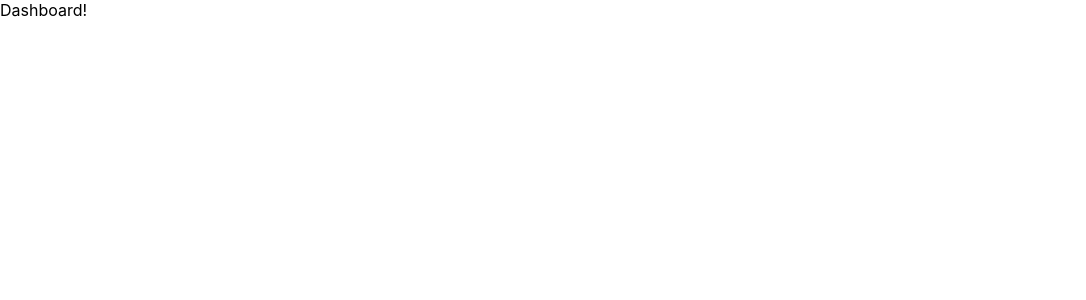
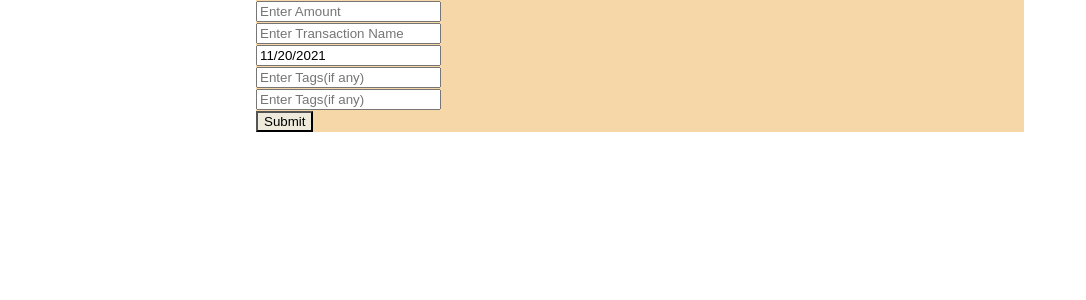
Before and after one commit to ai-is-awesome/react-expense-tracker, a React (Create React App) app: page / in a window 1280 px wide. Shown: the top 300 px of the page, without its empty margins (0-1086 px from the left). Built offline with nearby package versions, Linux system fonts and the light colour scheme; the HTML template or start-up script is replaced by a standard one.

Commit message:
implemented tag functionality, basic.current state is using filteredtag array as a state instead of a list

```diff
--- a/package.json
+++ b/package.json
@@ -7,6 +7,7 @@
     "@testing-library/react": "^11.2.7",
     "@testing-library/user-event": "^12.8.3",
     "react": "^17.0.2",
+    "react-datepicker": "^4.3.0",
     "react-dom": "^17.0.2",
     "react-scripts": "4.0.3",
     "web-vitals": "^1.1.2"
--- a/src/pages/Dashboard.js
+++ b/src/pages/Dashboard.js
@@ -1,5 +1,67 @@
-import React from "react";
+import React, { useState } from "react";
+import theme from "./theme";
+import DatePicker from "react-datepicker";
+import "react-datepicker/dist/react-datepicker.css";
+import Tag from "./Tag";
+
+const { color1, color2, color3, color4 } = theme;
 
 export default function Dashboard() {
-  return <div>Dashboard!</div>;
+  const [selectedDate, setSelectedDate] = useState(new Date());
+
+  const formHander = (e) => {
+    e.preventDefault();
+  };
+  return (
+    <div
+      className="flex flex-col justify-center items-center"
+      style={{ height: "60vh", width: "60vw", margin: "auto" }}
+    >
+      <form
+        className="py-8 px-16 rounded-xl shadow-xl"
+        style={{ backgroundColor: color3 }}
+        onSubmit={formHander}
+      >
+        <div>
+          <input
+            type="text"
+            className="bg-gray-100 rounded-lg py-3 px-4 my-4"
+            placeholder="Enter Amount"
+          />
+        </div>
+        <div>
+          <input
+            type="text"
+            className="bg-gray-100 rounded-lg py-3 px-4 my-4"
+            placeholder="Enter Transaction Name"
+          />
+        </div>
+        <div>
+          <DatePicker
+            selected={selectedDate}
+            onChange={(date) => setSelectedDate(date)}
+            className="bg-gray-100 rounded-lg py-3 px-4 my-4"
+          />
+        </div>
+        <div>
+          <input
+            type="text"
+            className="bg-gray-100 rounded-lg py-3 px-4 my-4"
+            placeholder="Enter Tags(if any)"
+          />
+        </div>
+
+        <Tag />
+
+        <div className="flex flex-row justify-center">
+          <button
+            className="px-5 py-3 text-center rounded-xl"
+            style={{ backgroundColor: color1 }}
+          >
+            Submit
+          </button>
+        </div>
+      </form>
+    </div>
+  );
 }
--- /dev/null
+++ b/src/pages/Tag.js
@@ -0,0 +1,64 @@
+import React, { useState } from "react";
+
+export default function Tag() {
+  const tagArray = ["finance", "hobbies", "whatever"];
+  const [filteredTags, setFilteredTags] = useState([]);
+  const [userTagInput, setUserTagInput] = useState("");
+  const [selectedTags, setSelectedTags] = useState([]);
+
+  function removeItemOnce(arr, value) {
+    var index = arr.indexOf(value);
+    if (index > -1) {
+      arr.splice(index, 1);
+    }
+    return arr;
+  }
+
+  console.log("selected: ", selectedTags, "filter: ", filteredTags);
+  const filterTagsHandler = (e) => {
+    setUserTagInput(e.target.value);
+    console.log("selected tag inside filter: ", selectedTags);
+    setFilteredTags(
+      tagArray.filter(
+        (elem) =>
+          elem.startsWith(e.target.value) && !selectedTags.includes(elem)
+      )
+    );
+    return;
+  };
+
+  const addTagHandler = (e, elem) => {
+    e.preventDefault();
+    setFilteredTags(removeItemOnce(filteredTags, elem));
+    setSelectedTags(selectedTags.concat(elem));
+  };
+  return (
+    <div>
+      <input
+        type="text"
+        className="bg-gray-100 rounded-lg py-3 px-4 my-4"
+        placeholder="Enter Tags(if any)"
+        onChange={filterTagsHandler}
+        value={userTagInput}
+      />
+      {/* Selected Tags */}
+      <div>
+        {selectedTags.map((tag) => (
+          <span>{tag}</span>
+        ))}
+      </div>
+      <div>
+        {filteredTags.map((elem) => (
+          <button
+            className="bg-white mr-2 rounded-lg px-1 py-1"
+            onClick={(e) => {
+              addTagHandler(e, elem);
+            }}
+          >
+            {elem}
+          </button>
+        ))}
+      </div>
+    </div>
+  );
+}
--- /dev/null
+++ b/src/pages/theme.js
@@ -0,0 +1,8 @@
+const theme = {
+  color1: "#EEEBDD",
+  color2: "#D8B6A4",
+  color3: "#F6D7A7",
+  color4: "#96C7C1",
+};
+
+module.exports = theme;
```
Also changed, not shown: 1 other file (tests, documents, lock files or other folders).
